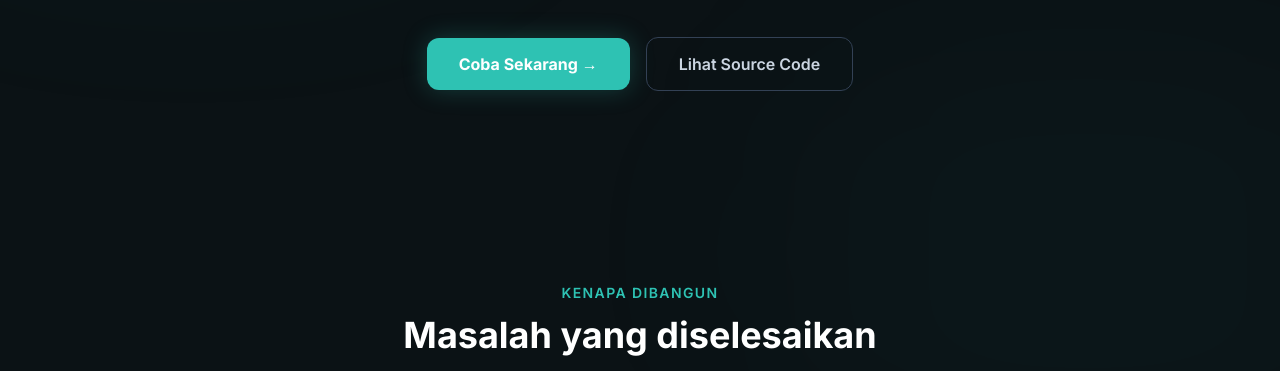
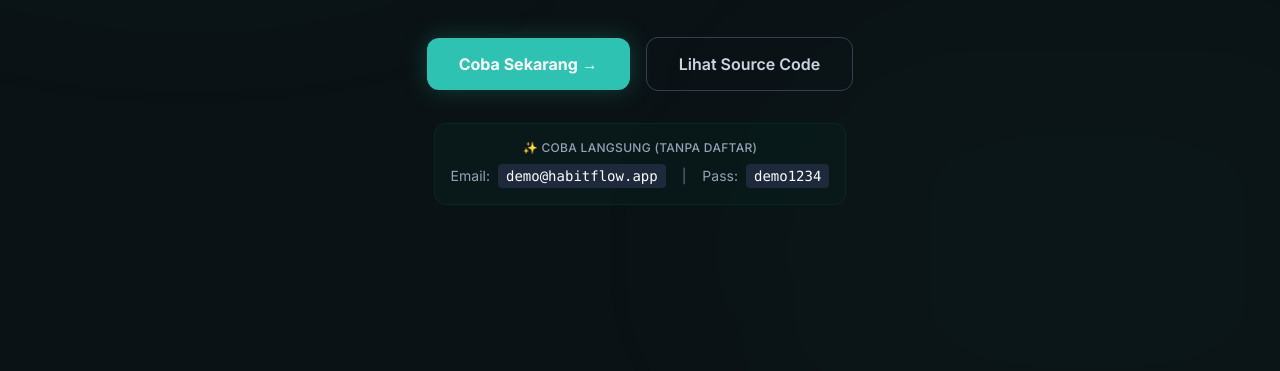
Before and after one commit to zhafirash04/habit-tracker, a website: page docs/index.html in a window 1280 px wide. Shown: the part 429-800 px from the top of the page. Drawn offline with nearby package versions, Linux system fonts and the light colour scheme.

Commit message:
feat: add demo account to landing page and README

```diff
--- a/docs/index.html
+++ b/docs/index.html
@@ -136,6 +136,17 @@
                     <a href="https://github.com/zhafirash04/habit-tracker" target="_blank" class="px-8 py-3.5 rounded-xl border border-slate-700 text-slate-300 font-semibold text-base hover:border-primary/30 hover:text-primary transition-all">
                         Lihat Source Code
                     </a>
+                </div>
+                <!-- Demo Account Info -->
+                <div class="mt-8 p-4 rounded-xl border border-emerald-900/30 bg-emerald-900/10 inline-block text-left">
+                    <p class="text-slate-400 text-sm mb-2 text-center text-emerald-400/90 font-medium tracking-wide text-xs uppercase">✨ Coba Langsung (Tanpa Daftar)</p>
+                    <div class="flex items-center justify-center gap-2 text-sm">
+                        <span class="text-slate-400">Email:</span>
+                        <code class="px-2 py-0.5 rounded bg-slate-800 text-white font-mono">demo@habitflow.app</code>
+                        <span class="text-slate-500 mx-2">|</span>
+                        <span class="text-slate-400">Pass:</span>
+                        <code class="px-2 py-0.5 rounded bg-slate-800 text-white font-mono">demo1234</code>
+                    </div>
                 </div>
             </div>
         </section>
```
Also changed, not shown: README.md.
